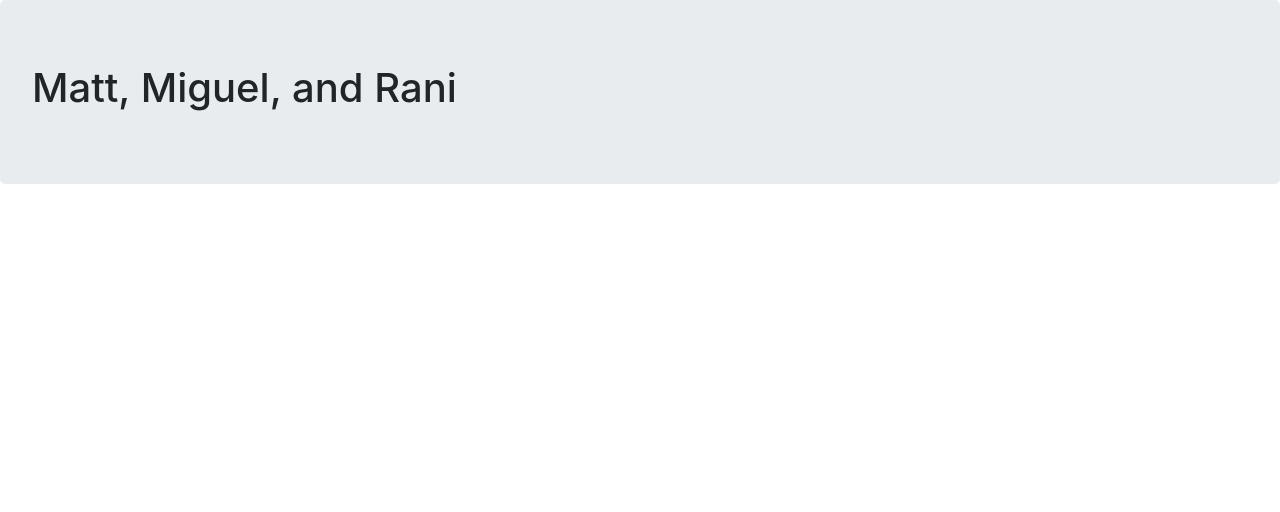
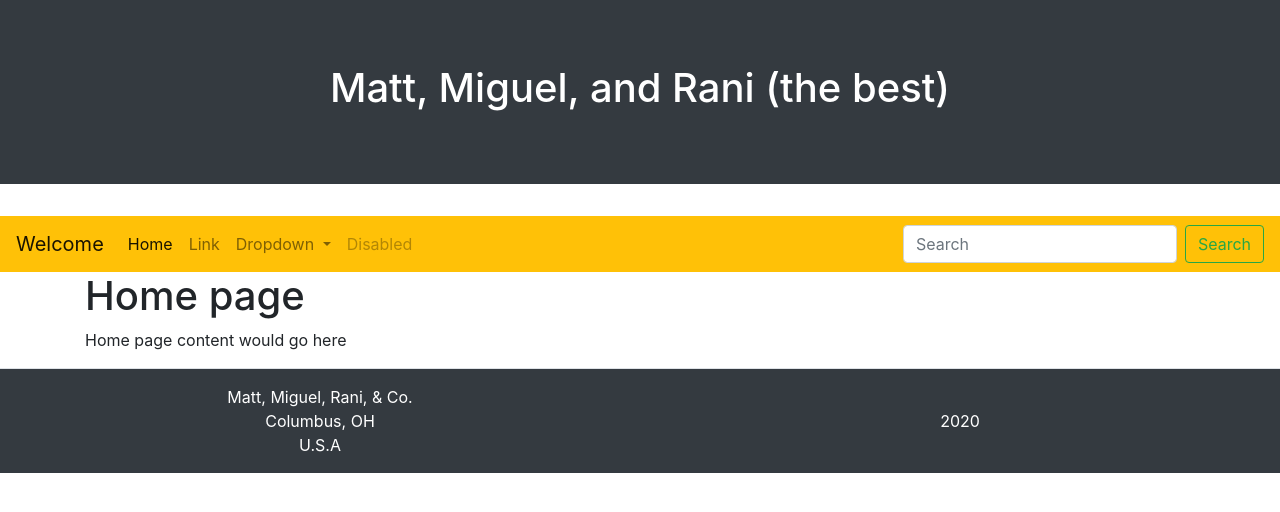
Before and after one commit to rhinnawi/coding_adventures, a Flask app: page / in a window 1280 px wide. Shown: the top 512 px of the page. Run offline with Flask 2, Linux system fonts and the light colour scheme; some libraries are stand-ins or nearby versions.

Commit message:
Created a base structure for the web pages

```diff
--- a/templates/base.html
+++ b/templates/base.html
@@ -5,14 +5,77 @@
         <meta charset="utf-8">
         <title>Prototype</title>
         <meta name="viewport" content="width=device-width, initial-scale=1, shrink-to-fit=no">
+
+        <!--
+            Links to Bootstrap 4 and personal CSS stylsheets.
+            BS4 is placed first as the default. Personal CSS files are added next to override BS4 where needed.
+        -->
         <link rel="stylesheet" type="text/css" href="{{url_for('static', filename='css/bootstrap.min.css')}}">
         <link rel="stylesheet" type="text/css" href="{{url_for('static', filename='css/style.css')}}">
     </head>
 
     <body>
+        <!--Header for each page-->
+        <div class="jumbotron jumbotron-fluid bg-dark text-white">
+            <div class="container text-center">
+                <h1>Matt, Miguel, and Rani (the best)</h1>
+            </div>
+        </div>
+
+        <!--Navbar-->
+        <nav class="navbar navbar-expand-lg navbar-light bg-warning">
+            <a class="navbar-brand" href="#">Welcome</a>
+            <button class="navbar-toggler" type="button" data-toggle="collapse" data-target="#navbarSupportedContent" aria-controls="navbarSupportedContent" aria-expanded="false" aria-label="Toggle navigation">
+              <span class="navbar-toggler-icon"></span>
+            </button>
+
+            <div class="collapse navbar-collapse" id="navbarSupportedContent">
+              <ul class="navbar-nav mr-auto">
+                <li class="nav-item active">
+                  <a class="nav-link" href="#">Home <span class="sr-only">(current)</span></a>
+                </li>
+                <li class="nav-item">
+                  <a class="nav-link" href="#">Link</a>
+                </li>
+                <li class="nav-item dropdown">
+                  <a class="nav-link dropdown-toggle" href="#" id="navbarDropdown" role="button" data-toggle="dropdown" aria-haspopup="true" aria-expanded="false">
+                    Dropdown
+                  </a>
+                  <div class="dropdown-menu" aria-labelledby="navbarDropdown">
+                    <a class="dropdown-item" href="#">Action</a>
+                    <a class="dropdown-item" href="#">Another action</a>
+                    <div class="dropdown-divider"></div>
+                    <a class="dropdown-item" href="#">Something else here</a>
+                  </div>
+                </li>
+                <li class="nav-item">
+                  <a class="nav-link disabled" href="#">Disabled</a>
+                </li>
+              </ul>
+              <form class="form-inline my-2 my-lg-0">
+                <input class="form-control mr-sm-2" type="search" placeholder="Search" aria-label="Search">
+                <button class="btn btn-outline-success my-2 my-sm-0" type="submit">Search</button>
+              </form>
+            </div>
+          </nav>
+
+        <!--Content for each inidividual page goes here-->
         <main>{% block main %}{% endblock main %}</main>
 
+        <!--Footer for each page-->
         <footer>
-            <script type="javascript" src="{{url_for('static', filename='js/bootstrap.min.js')}}"></script>
+            <div class="container-fluid text-center pt-3 bg-dark text-white border-top">
+                <div class="row">
+                    <div class="col">
+                        <p>Matt, Miguel, Rani, & Co.<br>Columbus, OH<br>U.S.A</p>
+                    </div>
+                    <div class="col">
+                        <p><br>2020</p>
+                    </div>
+                </div>
+            </div>
         </footer>
+
+        <!--Include Bootstrap 4's javascript code-->
+        <script type="javascript" src="{{url_for('static', filename='js/bootstrap.min.js')}}"></script>
     </body>
--- a/templates/home.html
+++ b/templates/home.html
@@ -1,7 +1,8 @@
 {% extends 'base.html' %}
 
 {% block main %}
-    <div class="jumbotron">
-        <h1>Matt, Miguel, and Rani</h1>
+    <div class="container">
+        <h1>Home page</h1>
+        <p class="text-left">Home page content would go here</p>
     </div>
 {% endblock main %}
```
